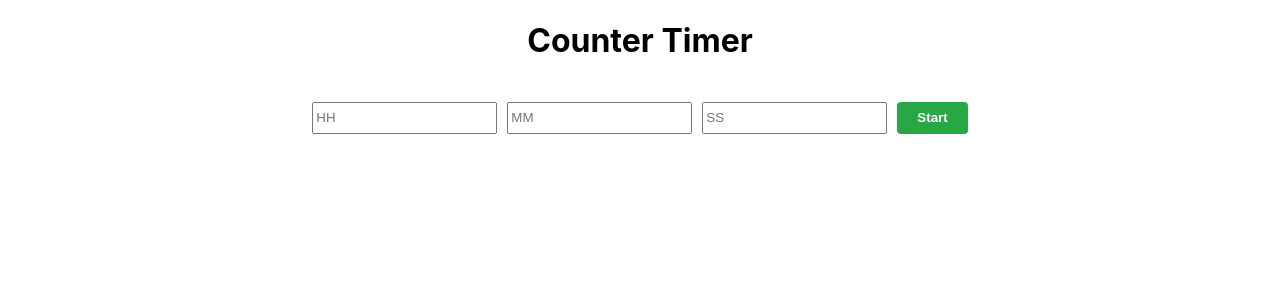
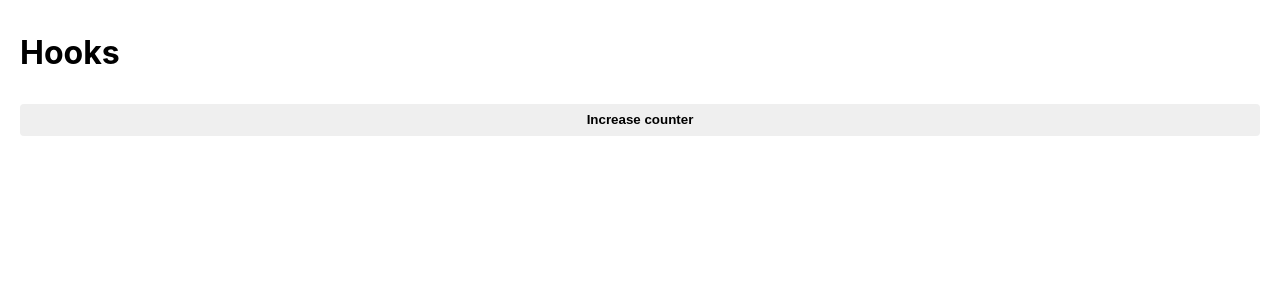
Before and after one commit to nishant25062002/Machine-Coding-Questions, a React (Create React App) app: page /hook-example in a window 1280 px wide. Shown: the top 300 px of the page. Built offline with nearby package versions, Linux system fonts and the light colour scheme.

Commit message:
Added Hook example.

```diff
--- a/src/App.js
+++ b/src/App.js
@@ -4,11 +4,14 @@ import { BrowserRouter as Router, Routes, Route } from "react-router-dom";
 import Faqs from "./component/faq/Faqs";
 import Mortgage from "./component/mortgage-calculator/Mortgage";
 import Comments from "./component/recursive-comments/Comments";
+import Hooks from "./component/examples/Hooks";
+
 function App() {
   return (
     <Router>
       <Routes>
         <Route path="counter-time" element={<Counter />} />
+        <Route path="hook-example" element={<Hooks />} />
         <Route path="comments" element={<Comments />} />
         <Route path="mortgage-calculator" element={<Mortgage />} />
         <Route path="faqs" element={<Faqs />} />
--- /dev/null
+++ b/src/component/examples/Hooks.jsx
@@ -0,0 +1,19 @@
+import React from "react";
+import { useLocalStorage } from "../../hooks";
+
+const Hooks = () => {
+  const [counter, setCounter] = useLocalStorage("counter", 0);
+
+  console.log("counter", counter);
+
+  return (
+    <div className="faqs">
+      <h1>Hooks</h1>
+      <button onClick={() => setCounter((prev) => parseInt(prev) + 1)}>
+        Increase counter
+      </button>
+    </div>
+  );
+};
+
+export default Hooks;
--- /dev/null
+++ b/src/hooks/index.jsx
@@ -0,0 +1 @@
+export { default as useLocalStorage } from "./useLocalStorage";
--- /dev/null
+++ b/src/hooks/useLocalStorage.jsx
@@ -0,0 +1,26 @@
+const { useState } = require("react");
+
+const useLocalStorage = (key, defaultValue = 0) => {
+  const [storedValue, setStoredValue] = useState(() => {
+    try {
+      const item = localStorage.getItem(key);
+      return item ? JSON.parse(item) : defaultValue;
+    } catch (error) {
+      console.log(error);
+      return defaultValue;
+    }
+  });
+
+  const setValue = (value) => {
+    setStoredValue((prevValue) => {
+      const valueToStore =
+        typeof value === "function" ? value(prevValue) : value;
+      localStorage.setItem(key, JSON.stringify(valueToStore));
+      return valueToStore;
+    });
+  };
+
+  return [storedValue, setValue];
+};
+
+export default useLocalStorage;
```
Also changed, not shown: 1 other file (tests, documents, lock files or other folders).
